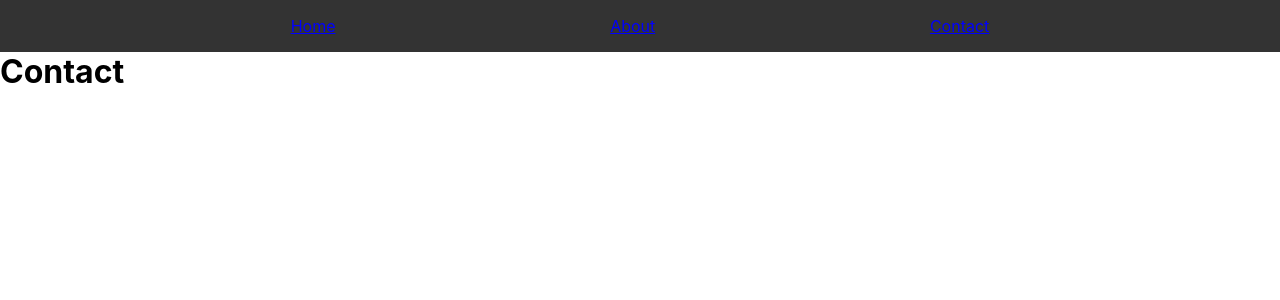
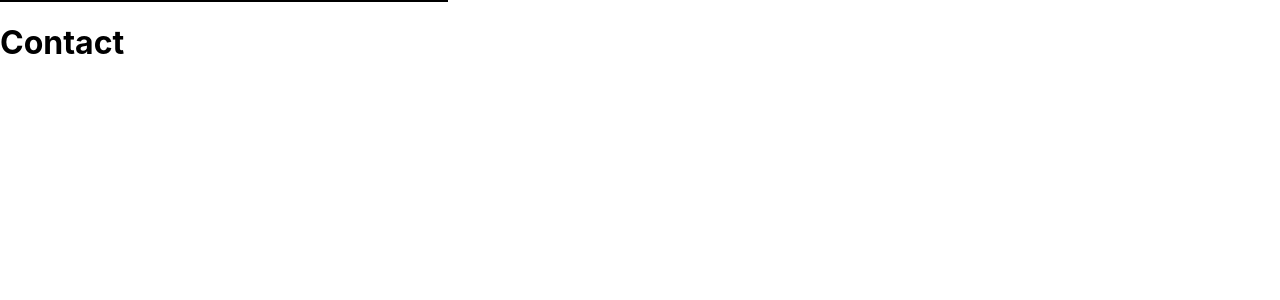
Before and after one commit to harrydnewman/brainrot-react, a React (Create React App) app: page /contact in a window 1280 px wide. Shown: the top 300 px of the page. Built offline with nearby package versions, Linux system fonts and the light colour scheme.

Commit message:
updating navbar

```diff
--- a/src/App.js
+++ b/src/App.js
@@ -6,8 +6,8 @@ import Home from './pages/Home';
 import About from './pages/About';
 import Contact from './pages/Contact';
 import SingleVideo from './pages/SingleVideo';
-import Scroll from './pages/Scroll';
 import ScrollHolder from './pages/ScrollHolder';
+import NavbarTesting from './pages/NavbarTesting';
 
 function App() {
   return (
@@ -21,6 +21,7 @@ function App() {
          <Route path='/single' element={<SingleVideo/>}/>
          {/* <Route path='/scroll' element={<Scroll/>}/> */}
          <Route path='/scroll' element={<ScrollHolder/>}/>
+         <Route path='/navbarTesting' element={<NavbarTesting/>}/>
        </Routes>
      </div>
     </div>
--- a/src/components/Navbar.js
+++ b/src/components/Navbar.js
@@ -1,22 +1,21 @@
 import { Link } from "react-router-dom";
-import '../App.css'
+
+import styles from '../styles/Navbar.module.css'
 
 const Navbar = () => {
   return (
-    <div className="navbar">
-    <nav>
-      <ul>
-        <li>
-          <Link to="/">Home</Link>
-        </li>
-        <li>
-          <Link to="/about">About</Link>
-        </li>
-        <li>
-          <Link to="/contact">Contact</Link>
-        </li>
-      </ul>
-    </nav>
+    <div className={styles.navbarDiv}>
+      <div className={styles.scrollTypeButtons}>
+        <div className={styles.typeButton}>
+
+        </div>
+        <div className={styles.typeButton}>
+
+        </div>
+      </div>
+      <div className={styles.aboutButtonLink}>
+
+      </div>
     </div>
   );
 }
--- a/src/components/VideoPlayer.js
+++ b/src/components/VideoPlayer.js
@@ -35,8 +35,11 @@ export default function VideoPlayer({ scrollYProgress, videoData, onVideoEnd })
 
     // Update video player size based on window width/height
     function updateVideoPlayer(width, height) {
-        if (width > 300 && width < 625) {
+        if (width > 350 && width < 625) {
             maxWidth = 200;
+        }
+        else if (width < 350){
+            maxWidth = 175;
         }
         let adjustedWidth = Math.floor(width * 0.8);
         if (width < 625) {
@@ -68,7 +71,7 @@ export default function VideoPlayer({ scrollYProgress, videoData, onVideoEnd })
         return () => {
             window.removeEventListener('resize', handleResize);
         };
-    }, []);
+    });
 
     // Trigger animation when scrollYProgress reaches 1
     useEffect(() => {
--- /dev/null
+++ b/src/pages/NavbarTesting.js
@@ -0,0 +1,10 @@
+import styles from '../styles/navbarTesting.module.css'
+import Navbar from '../components/Navbar'
+
+export default function NavbarTesting(){
+    return (
+        <div className={styles.mainDiv}>
+            <Navbar />
+        </div>
+    )
+}
--- /dev/null
+++ b/src/styles/Navbar.module.css
@@ -0,0 +1,6 @@
+.navbarDiv {
+    width: 35%;
+    height: 18%;
+    /* background-color: brown; */
+    border: 1px solid black;
+}
--- a/src/styles/RightScroll.module.css
+++ b/src/styles/RightScroll.module.css
@@ -14,3 +14,15 @@
 .rightScrollContainer a, h1, p {
 pointer-events: auto;
 }
+
+@media screen and (max-width: 600px) {
+    h1 {
+        padding: 0;
+        margin: 0;
+        font-size: 25px;
+    }
+    p {
+        padding: 0;
+        margin: 0;
+    }
+  }
--- a/src/styles/Scroll.module.css
+++ b/src/styles/Scroll.module.css
@@ -36,7 +36,7 @@
 }
 
 .rightScrollContainer {
-    height: 70%;
+    height: 85%;
     pointer-events: none;
 }
 
@@ -52,13 +52,13 @@
 }
 
 .mobileRightScrollContainer {
-    height: 38vh;
+    height: 41vh;
 }
 
 
 
 .mobileSourceScrollContainer {
-    height: 7vh;
+    height: 4vh;
 }
 
 @media screen and (max-width: 700px) {
@@ -78,3 +78,19 @@
         width: 45%;
     }
   }
+
+  @media screen and (max-width: 350px) {
+    .mobileLeftScrollContainer {
+        height: 40vh;
+    }
+
+    .mobileRightScrollContainer {
+        height: 56vh;
+    }
+
+
+
+    .mobileSourceScrollContainer {
+        height: 4vh;
+    }
+  }
--- a/src/styles/VideoPlayer.module.css
+++ b/src/styles/VideoPlayer.module.css
@@ -1,4 +1,12 @@
-/* SquareForTesting.module.css */
+.playerDiv {
+    height: 100%;
+    width: 100%;
+    background-color: blanchedalmond;
+    display: flex;
+    flex-direction: column;
+    justify-content: flex-start;
+    align-items: center;
+}
 .outerSquare {
     position: relative;
     /* background-color: mediumpurple;
@@ -14,15 +22,7 @@
     pointer-events: auto;
   }
 
-  .playerDiv {
-    height: 100%;
-    width: 100%;
-    background-color: blanchedalmond;
-    display: flex;
-    flex-direction: column;
-    justify-content: flex-end;
-    align-items: center;
-}
+
 
   .innerSquare {
     position: absolute;
@@ -38,3 +38,9 @@
   .outerSquare video {
     width: 100%;
   }
+
+  @media screen and (min-width: 350px) {
+    .playerDiv {
+        justify-content: flex-end;
+    }
+  }
--- /dev/null
+++ b/src/styles/navbarTesting.module.css
@@ -0,0 +1,8 @@
+.mainDiv {
+    height: 100vh;
+    width: 100%;
+    background-color: bisque;
+    display: flex;
+    justify-content: center;
+    align-items: center;
+}
```
